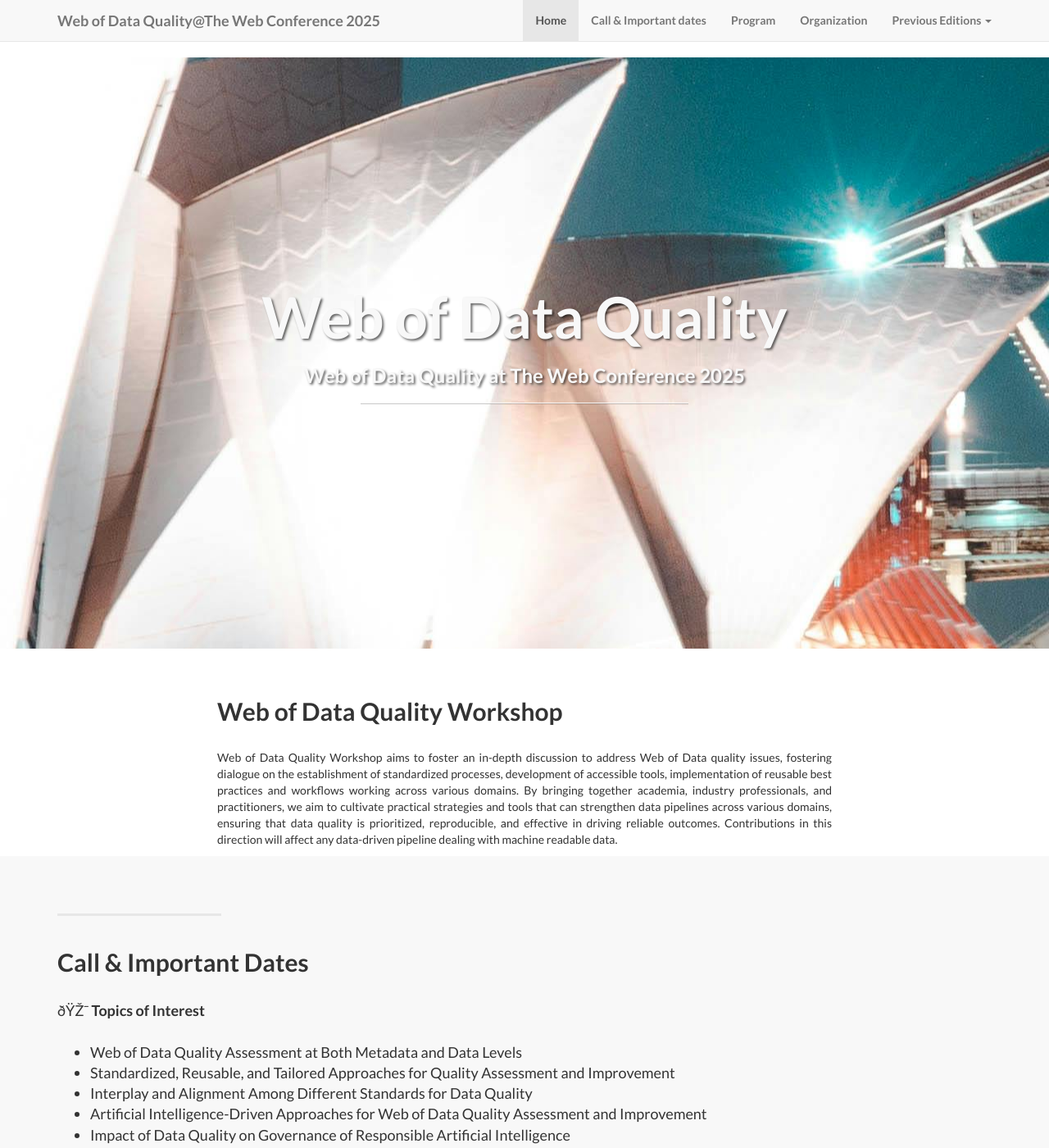
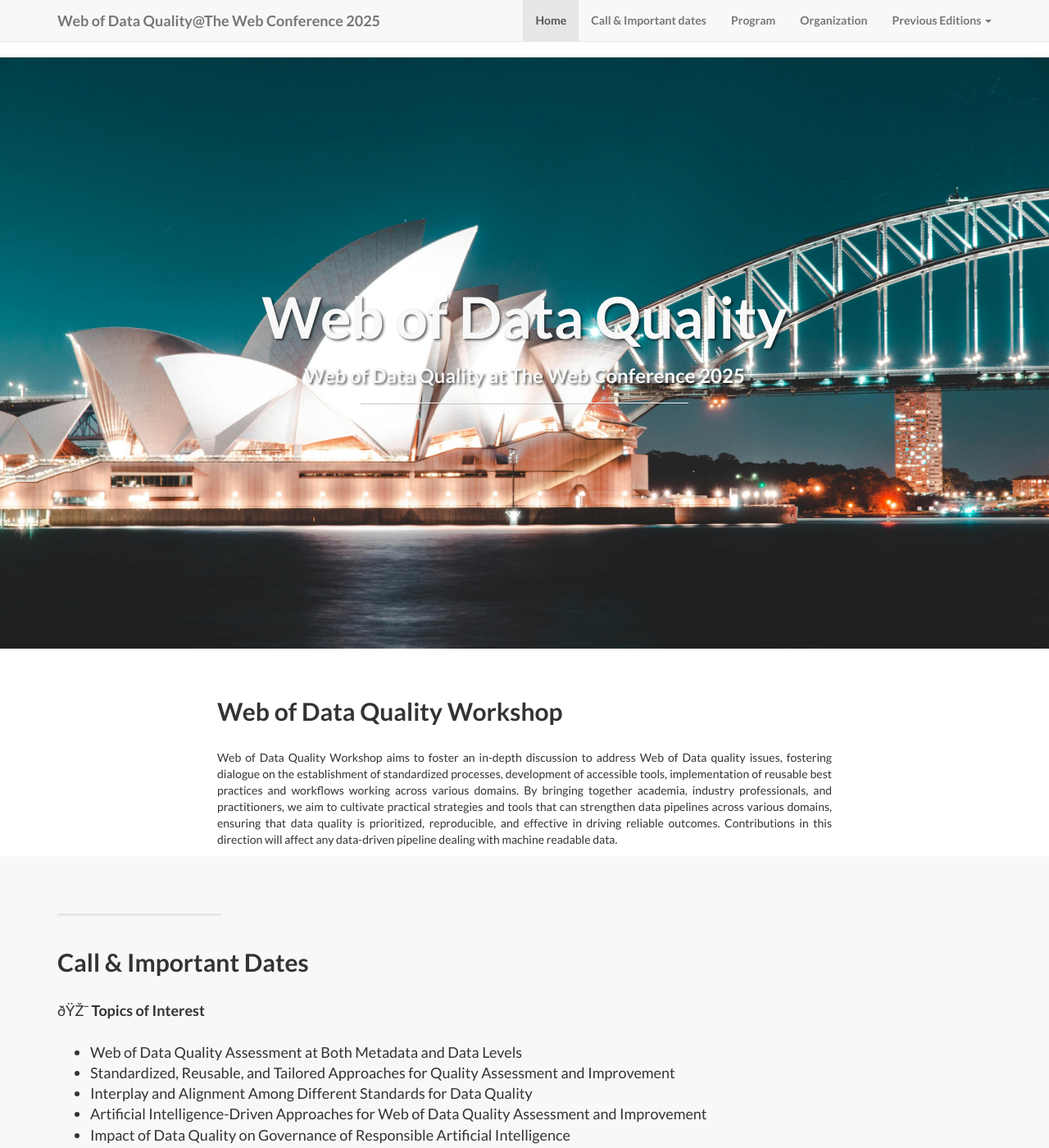
Before and after one commit to dataqualityws/edition2025, a Jekyll site: the page built from index.html, in a window 1280 px wide and 1400 px high. Shown: the whole window at 82% size. Built offline with Jekyll 4.4.1, drawn with Linux system fonts in a browser that asks for light colours; nearby versions of some CDN libraries; library files that are not in the unit come from our copies.

Commit message:
fixed minor errors

```diff
--- a/_includes/page_content.html
+++ b/_includes/page_content.html
@@ -76,7 +76,7 @@
     <div class="content-section-a">
       <div class="container">
         <div class="row">
-          <div class="col-lg-12 col-sm-12" id="organization">
+          <div class="col-lg-12 col-sm-12" id="organizers">
             <hr class="section-heading-spacer">
             <div class="clearfix"></div>
             <h2 class="section-heading">Organization</h2>
--- a/css/landing-page.css
+++ b/css/landing-page.css
@@ -29,13 +29,10 @@ h6 {
 .intro-header {
     padding-top: 50px; /* If you're making other pages, make sure there is 50px of padding to make sure the navbar doesn't overlap content! */
     padding-bottom: 50px;
+    background: url(../img/sydney.jpeg) no-repeat center center;
     text-align: center;
     color: #f8f8f8;
     background-size: cover;
-}
-
-.edition-2025{
-    background: url(../img/sydney.jpeg) no-repeat center center;
 }
 
 .intro-message {
@@ -116,6 +113,7 @@ h6 {
     padding: 100px 0;
     color: #f8f8f8;
     background-size: cover;
+    background: url(../img/sydney.jpeg) no-repeat center center;
 }
 
 .banner h2 {
```
